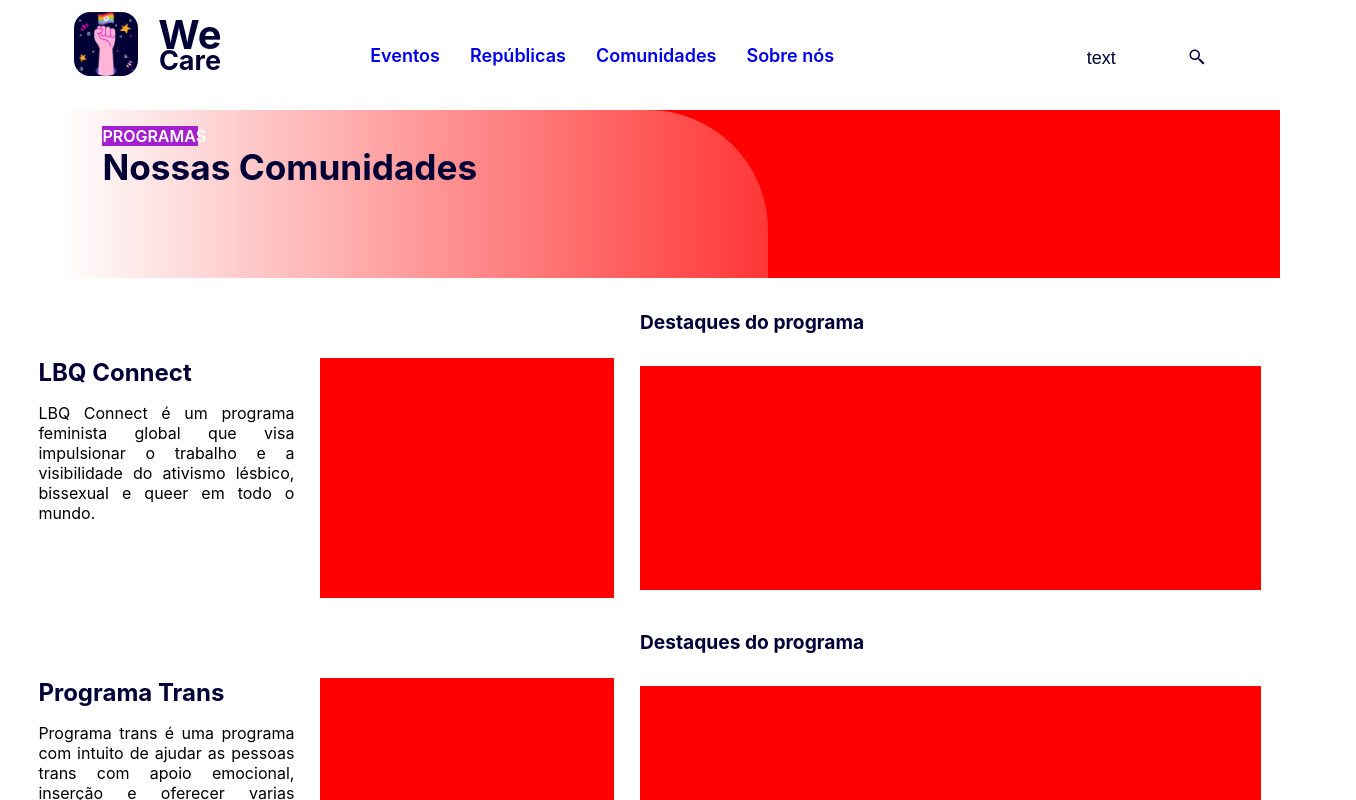
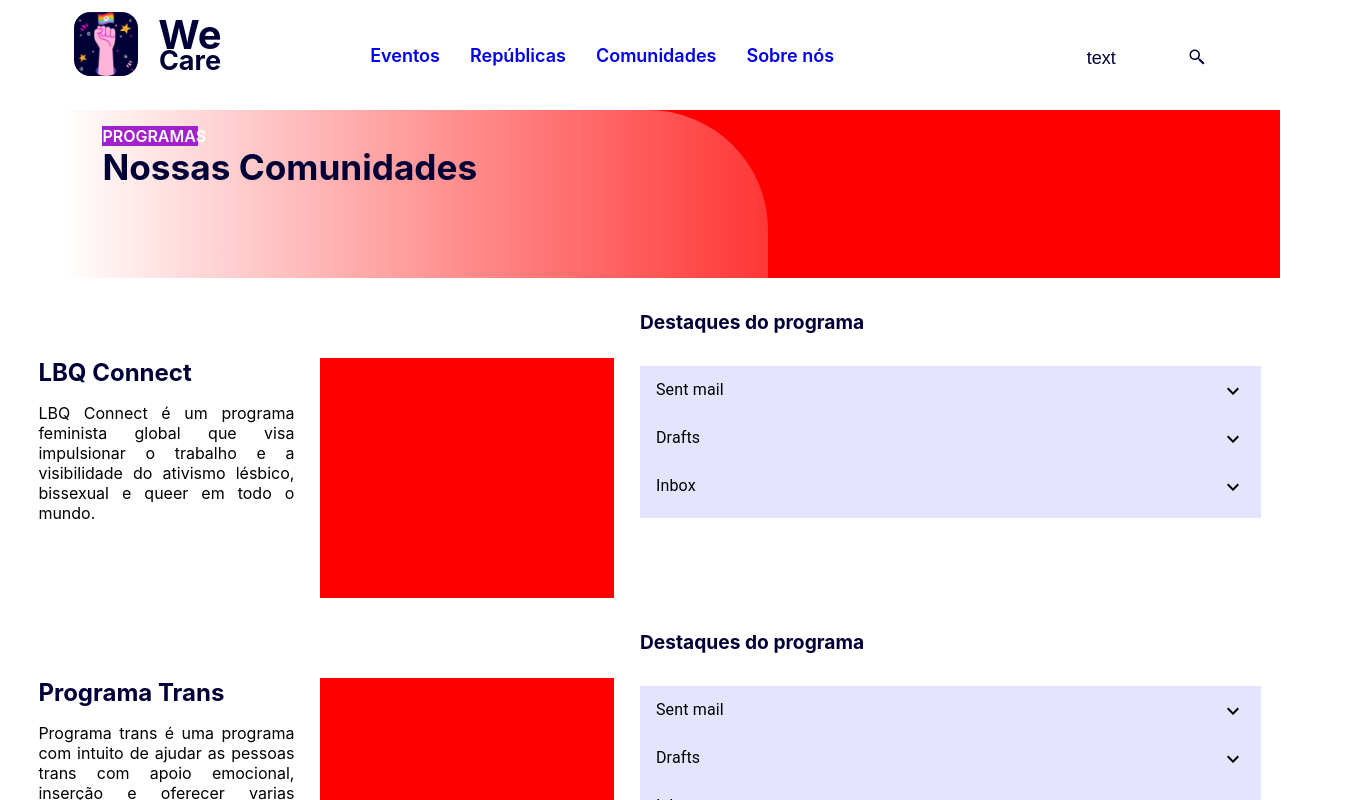
Before and after one commit to Kirito2911/we-care, a React (Create React App) app: page /community in a window 1280 px wide. Shown: the top 800 px of the page, 1356 px wide, since content can reach past the window. Built offline with nearby package versions, Linux system fonts and the light colour scheme.

Commit message:
nested list created

```diff
--- a/package.json
+++ b/package.json
@@ -5,7 +5,8 @@
   "dependencies": {
     "@emotion/react": "^11.11.0",
     "@emotion/styled": "^11.11.0",
-    "@mui/material": "^5.12.3",
+    "@mui/icons-material": "^5.11.16",
+    "@mui/material": "^5.13.2",
     "@testing-library/jest-dom": "^5.16.5",
     "@testing-library/react": "^13.4.0",
     "@testing-library/user-event": "^13.5.0",
--- a/src/components/Toplist/Toplist.css
+++ b/src/components/Toplist/Toplist.css
@@ -42,7 +42,6 @@
     margin-top: 4vh;
 }
 .list{
-    background-color: red;
     width: 48.5vw;
     height: 28vh;
     margin-left: 2vw;
--- a/src/components/Toplist/Toplist.js
+++ b/src/components/Toplist/Toplist.js
@@ -1,17 +1,79 @@
 import './Toplist.css';
+import * as React from 'react';
+import ListSubheader from '@mui/material/ListSubheader';
+import List from '@mui/material/List';
+import ListItemButton from '@mui/material/ListItemButton';
+import ListItemText from '@mui/material/ListItemText';
+import Collapse from '@mui/material/Collapse';
+import ExpandLess from '@mui/icons-material/ExpandLess';
+import ExpandMore from '@mui/icons-material/ExpandMore';
+
 
 export function Toplist(props){
+    const [open, setOpen] = React.useState([false, false, false]);
+
+    const handleClick = (x) => {
+      var aux = open;
+      console.log("Chamado", x)
+      aux[x] = !aux[x];
+      setOpen(aux);
+      console.log(aux)
+    };
+
     return(
         <div className="toplist">
             <div className="description">
                 <div className="titleToplist">{props.title}</div>
                 <div className="text">{props.textTop}</div>
-
             </div>
             <div className="picture"></div>
             <div className="topics">
                 <div className="titleTopics">Destaques do programa</div>
-                <div className="list"></div>
+                <div className="list">
+                  <List
+                  sx={{ width: '100%', bgcolor: '#e4e4fe'}}
+                  component="nav"
+                  aria-labelledby="nested-list-subheader"
+                  subheader={
+                    <ListSubheader component="div" id="nested-list-subheader">
+                    </ListSubheader>
+                  }
+                >
+                  <ListItemButton onClick={() => {handleClick(0)}}>
+                    <ListItemText primary="Sent mail" />
+                    {open[0] ? <ExpandLess /> : <ExpandMore />}
+                  </ListItemButton>
+                  <Collapse in={open[0]} timeout="auto" unmountOnExit>
+                    <List component="div" disablePadding>
+                      <ListItemButton sx={{ pl: 4 }}>
+                        <ListItemText primary="Vasco" />
+                      </ListItemButton>
+                    </List>
+                  </Collapse>
+                  <ListItemButton onClick={() => {handleClick(1)}}>
+                    <ListItemText primary="Drafts" />
+                    {open[1] ? <ExpandLess /> : <ExpandMore />}
+                  </ListItemButton>
+                  <Collapse in={open[1]} timeout="auto" unmountOnExit>
+                    <List component="div" disablePadding>
+                      <ListItemButton sx={{ pl: 4 }}>
+                        <ListItemText primary="Vasco" />
+                      </ListItemButton>
+                    </List>
+                  </Collapse>
+                  <ListItemButton onClick={() => {handleClick(2)}}>
+                    <ListItemText primary="Inbox" />
+                    {open[2] ? <ExpandLess /> : <ExpandMore />}
+                  </ListItemButton>
+                  <Collapse in = {open[2]} timeout="auto" unmountOnExit>
+                    <List component="div" disablePadding>
+                      <ListItemButton sx={{ pl: 4 }}>
+                        <ListItemText primary="Starred" />
+                      </ListItemButton>
+                    </List>
+                  </Collapse>
+                </List>
+                </div>
             </div>
         </div>
     )
```
Also changed, not shown: 1 other file (tests, documents, lock files or other folders).
